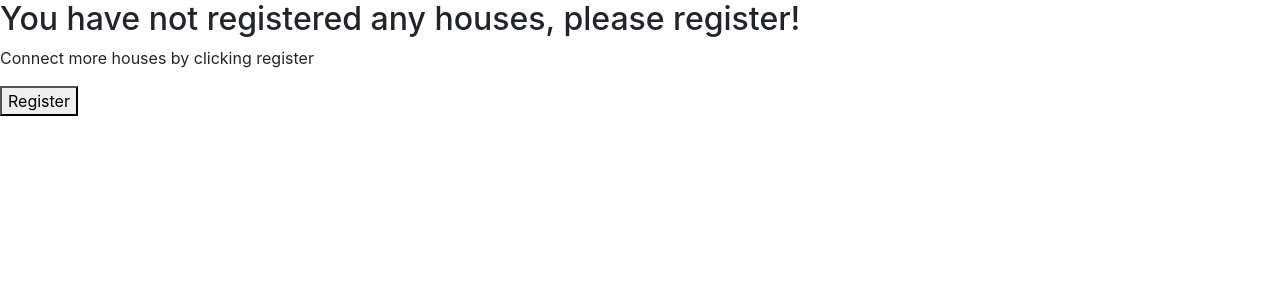
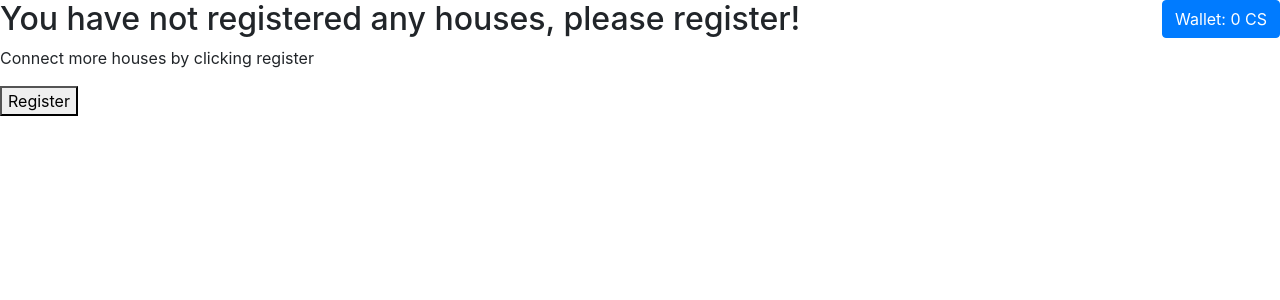
Before and after one commit to sameer2800/B-Audit, a Flask app: a page that uses templates/owner.html in a window 1280 px wide. Shown: the part 56-356 px from the top of the page. Run offline with Flask 2, Linux system fonts and the light colour scheme; the visitor is signed in with stand-in values (Sample User, id 1); data that the repository does not hold is empty; some libraries are stand-ins or nearby versions.

Commit message:
Update wallet
Added copytoclipboard feature and display wallet balance

```diff
--- a/app.py
+++ b/app.py
@@ -55,13 +55,14 @@ def owner_login():
     if request.method == 'POST' and session.get('logged_in') is None:
         conn = sqlite3.connect('owners.db')
         cursor = conn.cursor()
-        query = 'SELECT password from owners where username = \''+str(request.form["username"])+'\''
+        query = 'SELECT wallet, password from owners where username = \''+str(request.form["username"])+'\''
         result = cursor.execute(query).fetchall()
         cursor.close()
-        if result[0][0] == request.form["password"]:
+        if result[0][1] == request.form["password"]:
             session['logged_in'] = True
             session['type'] = 'owner'
             session['username'] = request.form["username"]
+            session['wallet'] = result[0][0]
             return redirect(url_for('owner', username = request.form["username"]))
         else:
             return render_template("owner_login.html")
@@ -98,13 +99,14 @@ def contractor_login():
     if request.method == 'POST' and session.get('logged_in') is None:
         conn = sqlite3.connect('contractors.db')
         cursor = conn.cursor()
-        query = 'SELECT password from contractors where username = \''+str(request.form["username"])+'\''
+        query = 'SELECT wallet, password from contractors where username = \''+str(request.form["username"])+'\''
         result = cursor.execute(query).fetchall()
         cursor.close()
-        if result[0][0] == request.form["password"]:
+        if result[0][1] == request.form["password"]:
             session['logged_in'] = True
             session['type'] = 'contractor'
             session['username'] = request.form["username"]
+            session['wallet']  = result[0][0]
             return redirect(url_for('contractor', username = request.form["username"]))
         else:
             return render_template("contractor_login.html")
@@ -179,7 +181,9 @@ def owner(username):
 
         cursor.close()
 
-        return render_template("owner.html", username = username, houses = houses, applied_services = applied_services, ongoing_services = ongoing_services)
+        balance = 0
+
+        return render_template("owner.html", username = username, wallet = session['wallet'], balance = balance, houses = houses, applied_services = applied_services, ongoing_services = ongoing_services)
     else:
         return redirect(url_for('homepage'))
 
@@ -206,7 +210,10 @@ def contractor(username):
         done_services = cursor.execute(query).fetchall()
 
         cursor.close()
-        return render_template("contractor.html", ongoing_services = ongoing_services, done_services = done_services, username = username)
+
+        balance = 0
+
+        return render_template("contractor.html", ongoing_services = ongoing_services, done_services = done_services, username = username, wallet = session['wallet'], balance = balance)
     else:
         return redirect(url_for('homepage'))
 
--- a/templates/owner.html
+++ b/templates/owner.html
@@ -29,6 +29,15 @@ function uploadImage(){
      document.getElementById("houseimage").value = reader.result;
    };
 }
+
+function copytoclipboard(){
+  const el = document.createElement('textarea');
+  el.value = '{{wallet}}';
+  document.body.appendChild(el);
+  el.select();
+  document.execCommand('copy');
+  document.body.removeChild(el);
+}
 </script>
 <body onload="display('none')">
   <nav class="navbar navbar-expand-sm bg-light">
@@ -42,8 +51,8 @@ function uploadImage(){
     </ul>
   </div>
 </nav>
+<button class = "btn btn-primary float-right" data-toggle = "tooltip" data-placement = "bottom" title = "Click to copy wallet address" onclick = "copytoclipboard()">Wallet: {{balance}} CS</button>
   {% if houses  %}
-      <h2 class="text-right">Wallet: 0 CS</h2>
       <h2>Houses</h2>
       <div class="row">
         {% for house in houses%}
```
Also changed, not shown: templates/contractor.html (+11 -1 lines).
